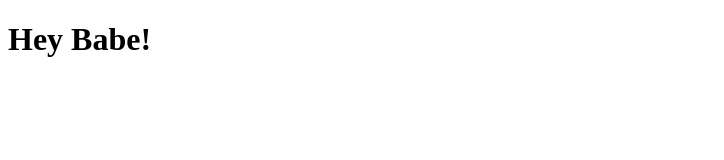
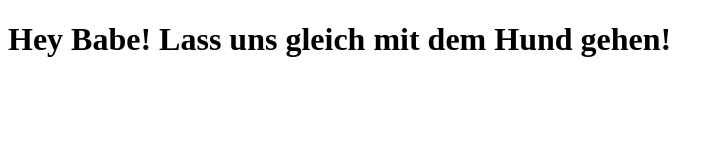
Before and after one commit to VDB001/coursera-test, a plain HTML site: page site/index.html in a window 1280 px wide. Shown: the whole page, without its empty margins (0-724 px from the left). Drawn offline with Linux system fonts and the light colour scheme.

Commit message:
small addition to our page content

```diff
--- a/site/index.html
+++ b/site/index.html
@@ -4,6 +4,6 @@
 	<title>Hey Babe!</title>
 </head>
 <body>
-<h1>Hey Babe!<h1>
+<h1>Hey Babe! Lass uns gleich mit dem Hund gehen!<h1>
 </body>
 </html>
```
